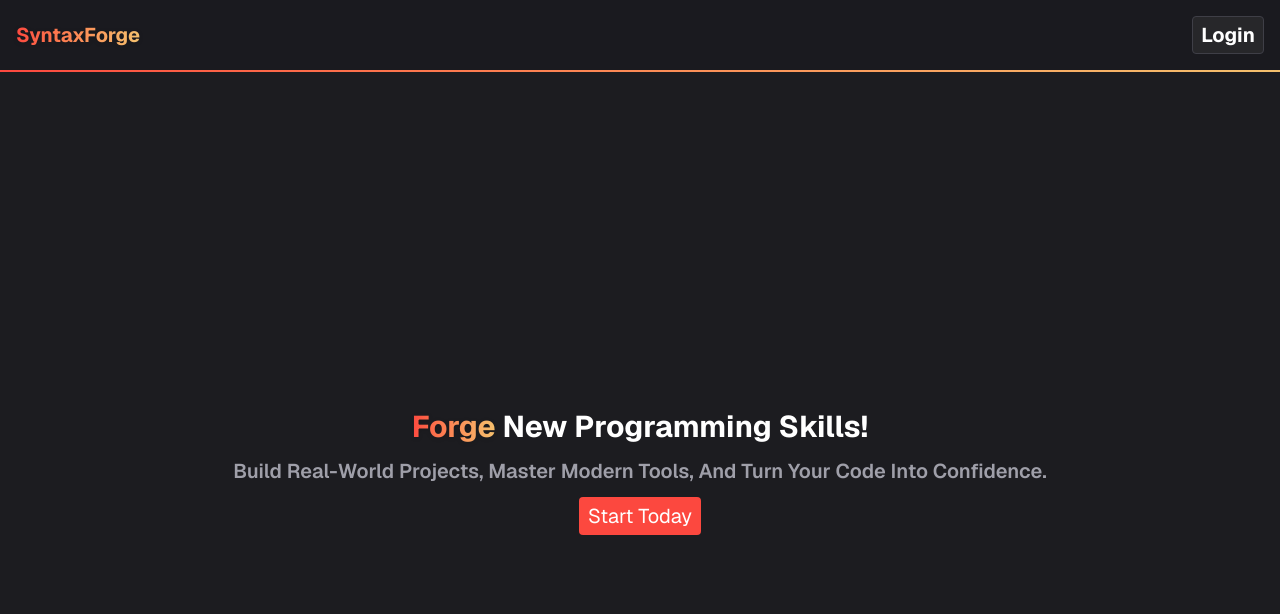
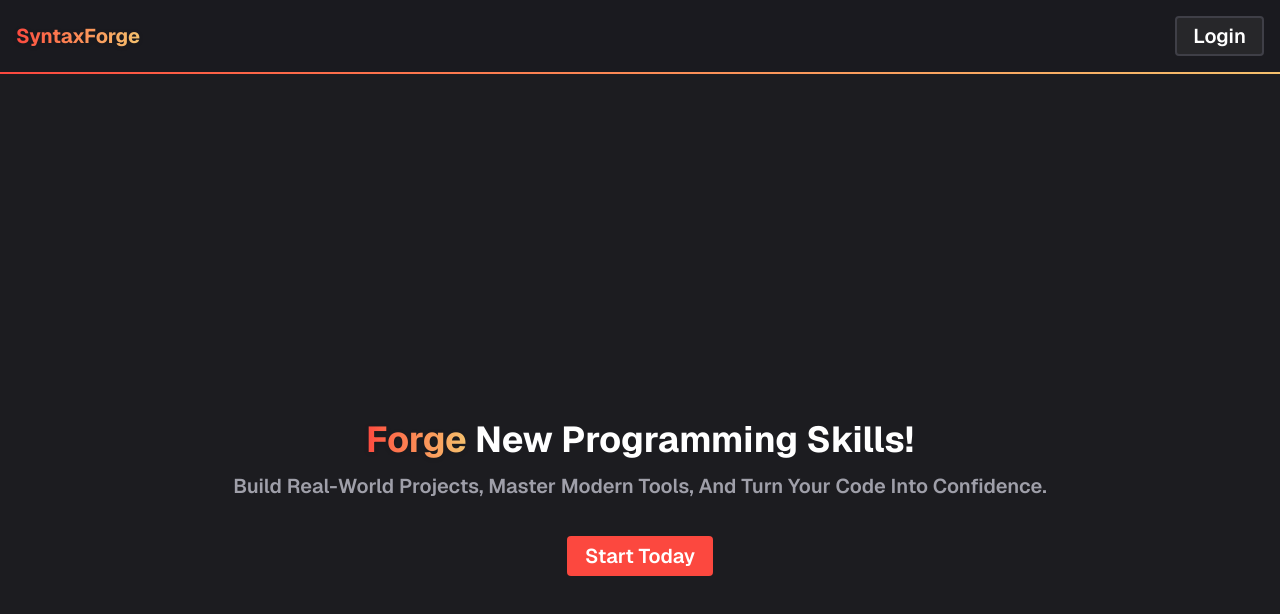
Before and after one commit to ethanillingsworth/SyntaxForge, a React (Vite) app: page / in a window 1280 px wide. Shown: the top 614 px of the page. Built offline with nearby package versions, Linux system fonts and the light colour scheme; no server answers.

Commit message:
add editor preview on main page and stylistic tweaks

```diff
--- a/src/components/Editor.jsx
+++ b/src/components/Editor.jsx
@@ -11,6 +11,8 @@ import axios from "axios";
 export default function Editor({
 	title,
 	language = "javascript",
+	hideSettings = false,
+	showDecorativeButtons = false,
 	topBarItems = [],
 	extraSettings = {},
 	onChange = () => {},
@@ -141,9 +143,18 @@ export default function Editor({
 				/>
 			) : null}
 			<div className="flex flex-col m-0 h-full">
-				<div className="flex flex-row p-2 place-items-center gap-3">
+				<div className="flex flex-row p-2 place-items-center gap-3 bg-zinc-950/50">
+					{showDecorativeButtons ? (
+						<div className="flex flex-row gap-2">
+							<span className="w-3 h-3 bg-red-400 rounded-full"></span>
+							<span className="w-3 h-3 bg-yellow-400 rounded-full"></span>
+							<span className="w-3 h-3 bg-green-400 rounded-full"></span>
+						</div>
+					) : null}
 					<span>{title}</span>
-					<button onClick={openPopup}>Settings</button>
+					{!hideSettings ? (
+						<button onClick={openPopup}>Settings</button>
+					) : null}
 					{topBarItems.map((item) => {
 						if (item.type === "button") {
 							return (
@@ -161,7 +172,7 @@ export default function Editor({
 					</button>
 				</div>
 				<div
-					className={`flex flex-row w-full h-full`}
+					className={`flex flex-row w-full h-full overflow-hidden	`}
 					style={{ fontSize: fontSize + "px" }}
 				>
 					<div className="flex-1 min-h-0 overflow-auto">
--- a/src/components/Sidebar.jsx
+++ b/src/components/Sidebar.jsx
@@ -64,6 +64,7 @@ export default function Sidebar() {
 								);
 							}
 						})}
+						<a href="/courses">Find Courses</a>
 					</div>
 				</div>
 				<div className="menu">
--- a/src/pages/LandingPage.jsx
+++ b/src/pages/LandingPage.jsx
@@ -1,7 +1,33 @@
+import Editor from "../components/Editor";
+
 export default function LandingPage() {
+	const sampleCode = `/**
+ * SyntaxForge: Logic Challenge #01
+ * Task: Create a URL-friendly "Slug" from a project title.
+ */
+
+const projectTitle = "Mastering JavaScript: The Forge Way!";
+
+function forgeSlug(text) {
+	return text
+		.toLowerCase()
+		.trim()
+		.replace(/[^\\w\\s-]/g, '') // Remove special characters
+		.replace(/[\\s_-]+/g, '-') // Replace spaces with hyphens
+		.replace(/^-+|-+$/g, ''); // Trim hyphens from ends
+}
+
+const slug = forgeSlug(projectTitle);
+
+// Proof of execution:
+console.log(\`Original: "\${projectTitle}"\`);
+console.log(\`Forged Slug: "\${slug}"\`);
+
+// Returns: "mastering-javascript-the-forge-way"`;
+
 	return (
 		<>
-			<div className="sticky top-0 m-0">
+			<div className="sticky top-0 m-0 z-1000">
 				<div className="w-full flex flex-row text-xl font-bold place-items-center bg-forge-surface m-0 p-4">
 					<a href="/" className="gradient-text">
 						SyntaxForge
@@ -13,21 +39,33 @@ export default function LandingPage() {
 				</div>
 				<hr className="gradient-bg-r h-0.5 border-none m-0" />
 			</div>
-			<div className="w-full flex flex-col place-content-center place-items-center h-full m-0">
-				<h1>
-					<span className="gradient-text">Forge</span> new programming
-					skills!
+			<div className="min-h-full py-4 flex flex-col place-items-center">
+				<div className="w-full flex flex-col place-content-center place-items-center h-dvh m-0">
+					<h1 className="text-4xl">
+						<span className="gradient-text">Forge</span> new
+						programming skills!
 					</h1>
 					<h2 className="p-0 border-none text-zinc-400">
 						Build real-world projects, master modern tools, and turn
 						your code into confidence.
 					</h2>
-				<a href="/login">
+					<a href="/login" className="mt-6">
 						<button className="text-xl accent-button">
 							Start Today
 						</button>
 					</a>
 				</div>
+
+				<h2 className="p-0 border-none text-3xl">Editor Preview</h2>
+
+				<div className="w-300 h-125 border-2 border-zinc-600 rounded">
+					<Editor
+						hideSettings
+						showDecorativeButtons
+						value={sampleCode}
+					/>
+				</div>
+			</div>
 		</>
 	);
 }
--- a/src/pages/PlaygroundPage.jsx
+++ b/src/pages/PlaygroundPage.jsx
@@ -62,6 +62,7 @@ export default function PlaygroundPage() {
 	);
 
 	function onSettingsSubmit(values) {
+		if (values.lang && values.playgroundName) {
 			setLang(values.lang);
 			setTitle(values.playgroundName);
 
@@ -73,6 +74,7 @@ export default function PlaygroundPage() {
 					},
 				},
 			});
+		}
 	}
 
 	function updateContent(value) {
```
Also changed, not shown: src/css/tailwind.css. Lines whose indentation alone changed are shown as unchanged.
